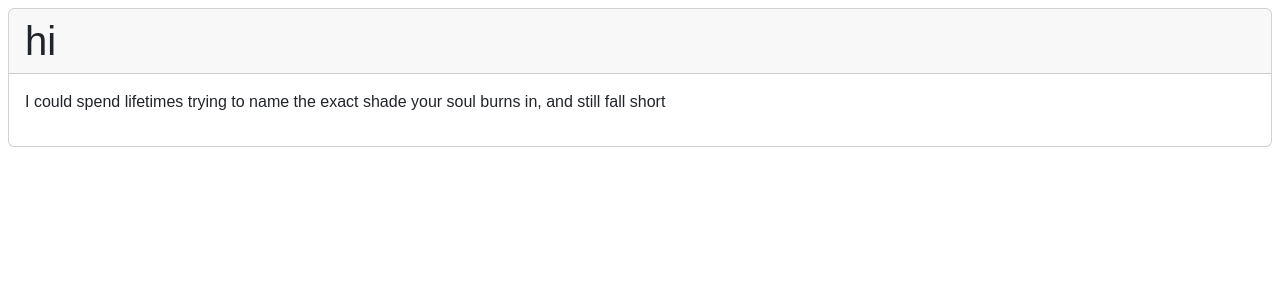
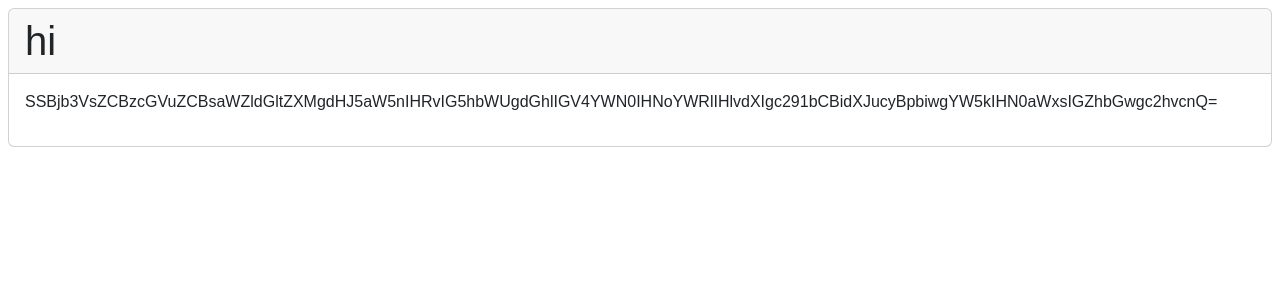
Before and after one commit to groovyrey/nextapp, a Next.js app: page /ryza in a window 1280 px wide. Shown: the top 300 px of the page. Built offline with nearby package versions, Linux system fonts and the light colour scheme.

Commit message:
update page.js

```diff
--- a/src/app/ryza/page.js
+++ b/src/app/ryza/page.js
@@ -4,7 +4,7 @@ export default function About() {
 	return (
 		<div className="m-2 card dyna">
 			<h1 className="card-header">hi</h1>
-			<p className="card-body">I could spend lifetimes trying to name the exact shade your soul burns in, and still fall short</p>
+			<p className="card-body">{btoa("I could spend lifetimes trying to name the exact shade your soul burns in, and still fall short")}</p>
 		</div>
 	)
 }
```
